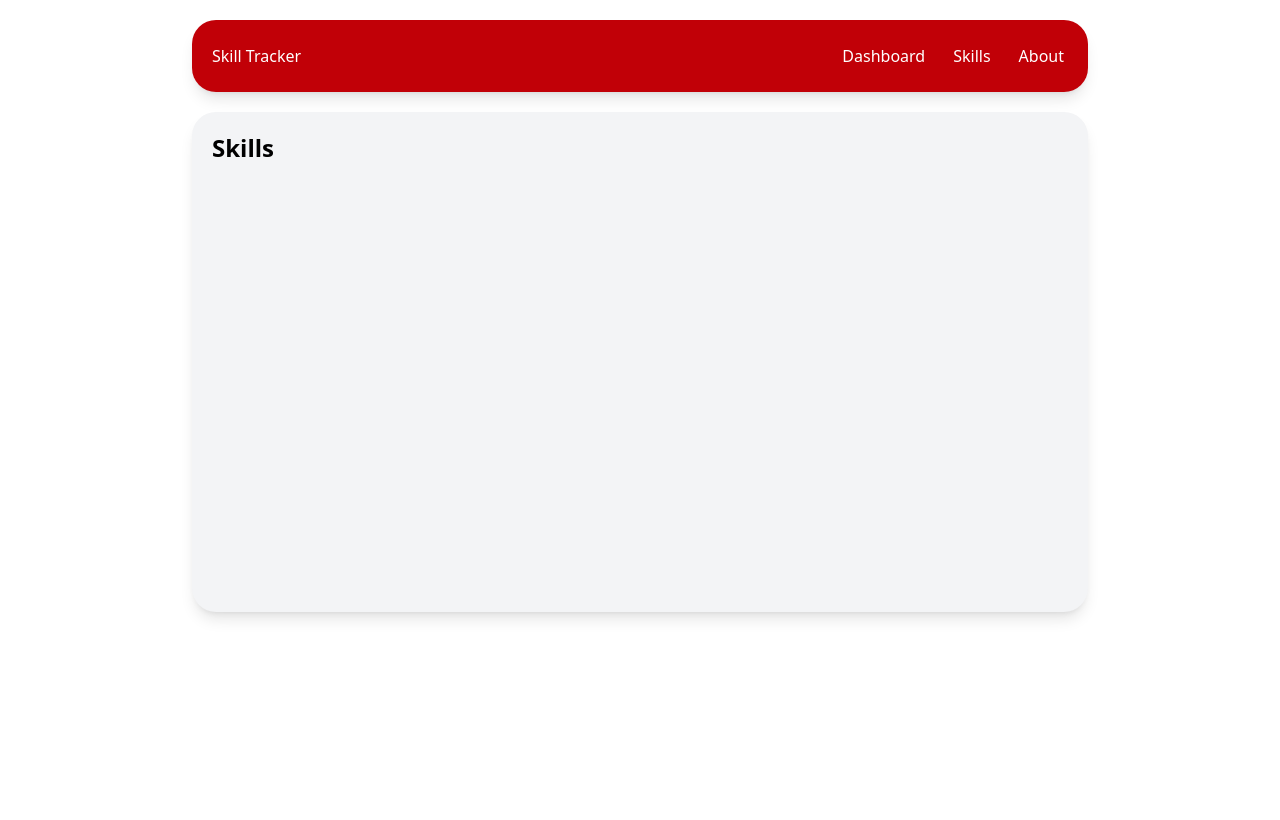
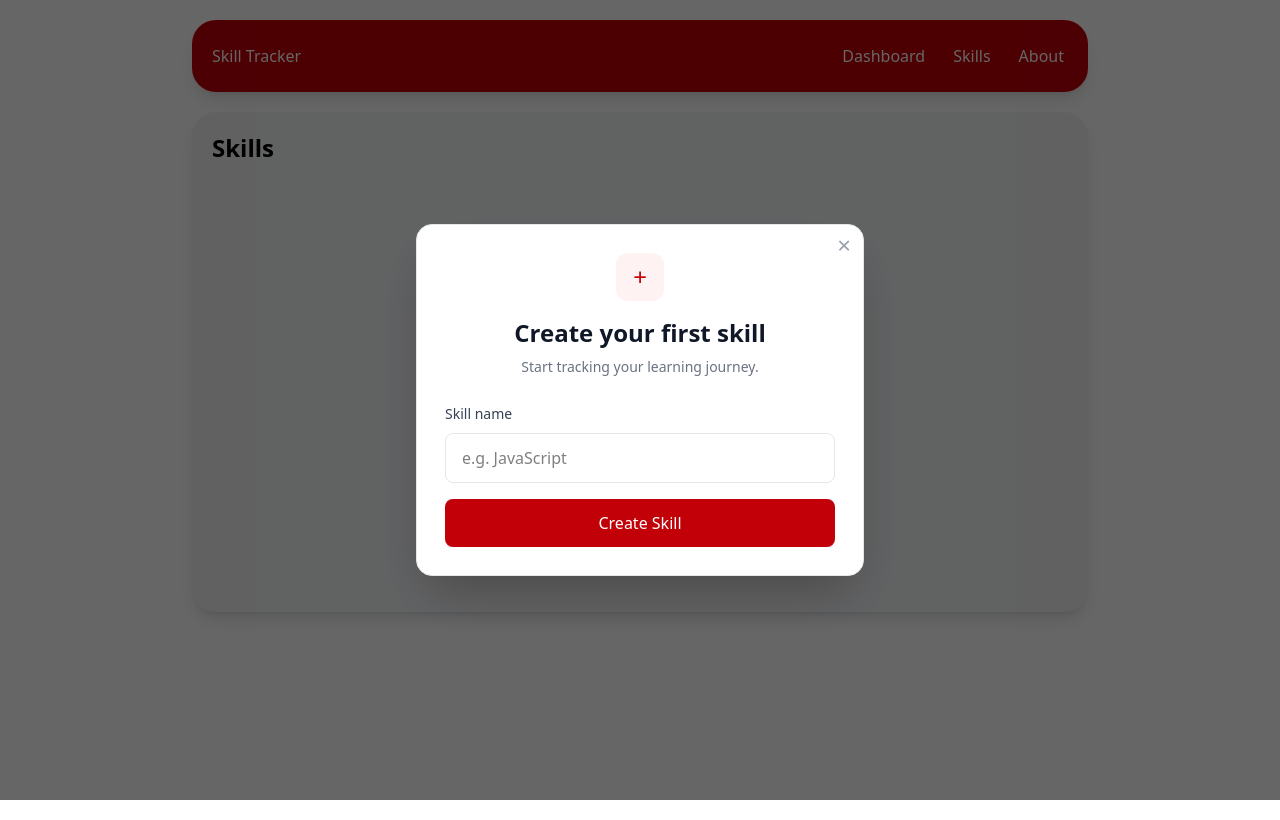
Before and after one commit to mntandrei/skill-tracker, a Next.js app: page /Skills in a window 1280 px wide. Built offline with nearby package versions, Linux system fonts and the light colour scheme.

Commit message:
add skill pannel

```diff
--- a/src/app/Skills/page.tsx
+++ b/src/app/Skills/page.tsx
@@ -1,5 +1,5 @@
 import NavBar from "../components/mainpage/NavBar";
-
+import CreateSkillModal from "../components/skills/CreateSkillModal";
 
 export default function Skills() {
     return (
@@ -7,6 +7,7 @@ export default function Skills() {
             <NavBar />
             <div className="flex flex-col max-w-4xl mx-auto min-h-[500px] mt-5 p-5 shadow-lg rounded-3xl bg-gray-100">
                 <h2 className="text-2xl font-bold mb-4">Skills</h2>
+                <CreateSkillModal />
             </div>
         </main>
     );
--- /dev/null
+++ b/src/app/components/skills/CreateSkillModal.tsx
@@ -0,0 +1,49 @@
+"use client";
+import { useState } from "react";
+
+export default function CreateSkillModal() {
+    const [isOpen, setIsOpen] = useState(true);
+    if (!isOpen) return null;
+
+  return (
+    <div className="fixed inset-0 z-50 flex items-center justify-center bg-black/60 p-4">
+      <div className="relative w-full max-w-md rounded-2xl border border-gray-200 bg-white p-7 shadow-2xl">
+        <div className="mb-6 text-center">
+          <div className="mx-auto mb-4 flex h-12 w-12 items-center justify-center rounded-xl bg-red-50 text-2xl text-red-700">
+            +
+          </div>
+          <h2 className="text-2xl font-bold text-gray-900">
+            Create your first skill
+          </h2>
+          <p className="mt-2 text-sm text-gray-500">
+            Start tracking your learning journey.
+          </p>
+        </div>
+        <div className="space-y-4">
+          <div>
+            <label htmlFor="skill-name" className="text-sm font-medium text-gray-700">
+              Skill name
+            </label>
+            <input
+              id="skill-name"
+              type="text"
+              placeholder="e.g. JavaScript"
+              className="mt-2 w-full rounded-lg border border-gray-200 px-4 py-3 outline-none transition-colors focus:border-red-500 focus:ring-2 focus:ring-red-500/20"/>
+          </div>
+          <button
+            type="button"
+            aria-label="Close modal"
+            className="absolute right-3 top-1 text-2xl text-gray-400 transition-colors hover:text-red-700"
+            onClick={() => setIsOpen(false)}>
+            &times;
+          </button>
+          <button
+            type="button"
+            className="w-full rounded-lg bg-red-700 py-3 font-medium text-white transition-colors hover:bg-red-800">
+            Create Skill
+          </button>
+        </div>
+      </div>
+    </div>
+  );
+}
```
